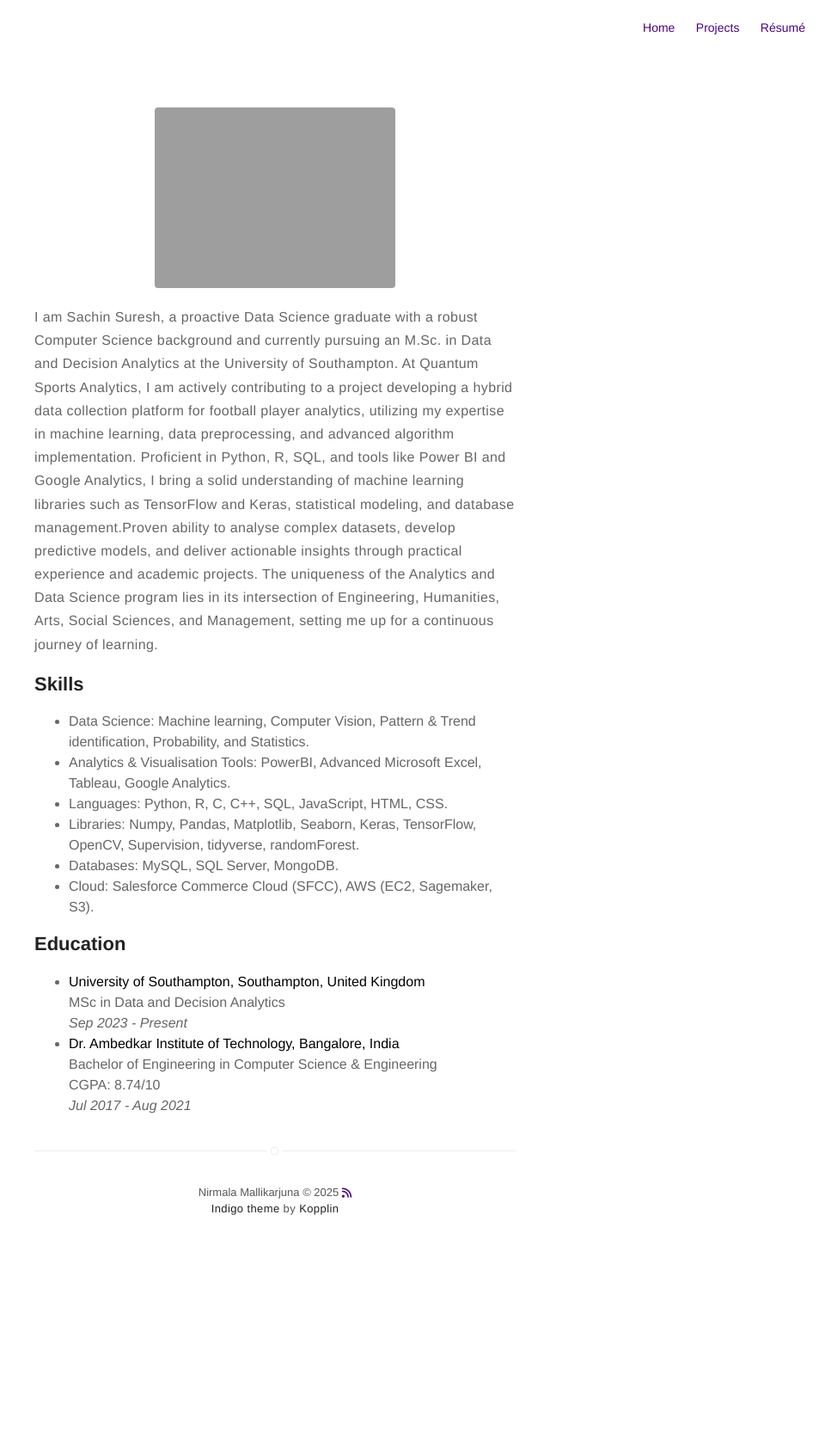
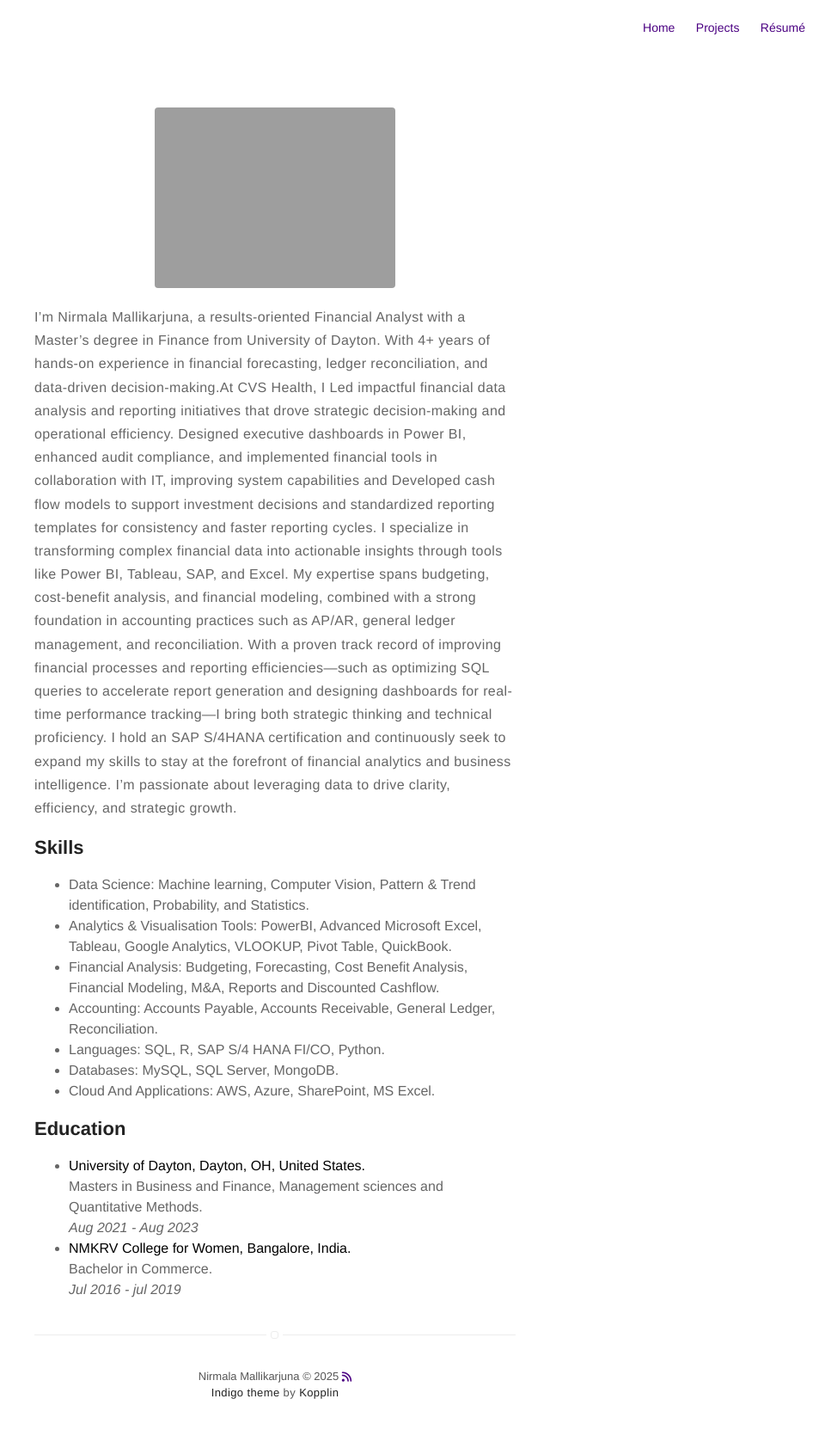
Before and after one commit to rahulbhattar/rahulbhattar.github.io, a Jekyll site: the page built from about.md, in a window 1280 px wide. Shown: the whole page at 86% size, without its empty margins (320-1280 px from the left). Built offline with Jekyll 4.4.1, drawn with Linux system fonts in a browser that asks for light colours; nearby versions of some CDN libraries; before the commit the page ends 1477 px from its top, so only the background shows below that.

Commit message:
about changes

```diff
--- a/about.md
+++ b/about.md
@@ -4,17 +4,22 @@ layout: page
 ---
 ![Profile Image]({% if site.external-image %}{{ site.picture }}{% else %}{{ site.url }}/{{ site.picture }}{% endif %})
 
-<p>I am Sachin Suresh, a proactive Data Science graduate with a robust Computer Science background and currently pursuing an M.Sc. in Data and Decision Analytics at the University of Southampton. At Quantum Sports Analytics, I am actively contributing to a project developing a hybrid data collection platform for football player analytics, utilizing my expertise in machine learning, data preprocessing, and advanced algorithm implementation. Proficient in Python, R, SQL, and tools like Power BI and Google Analytics, I bring a solid understanding of machine learning libraries such as TensorFlow and Keras, statistical modeling, and database management.Proven ability to analyse complex datasets, develop predictive models, and deliver actionable insights through practical experience and academic projects. The uniqueness of the Analytics and Data Science program lies in its intersection of Engineering, Humanities, Arts, Social Sciences, and Management, setting me up for a continuous journey of learning.</p>
+<p>I’m Nirmala Mallikarjuna, a results-oriented Financial Analyst with a Master’s degree in Finance from University of Dayton. With 4+ years of hands-on experience in financial forecasting, ledger reconciliation, and data-driven decision-making.At CVS Health, I Led impactful financial data analysis and reporting initiatives that drove strategic decision-making and operational efficiency. Designed executive dashboards in Power BI, enhanced audit compliance, and implemented financial tools in collaboration with IT, improving system capabilities and Developed cash flow models to support investment decisions and standardized reporting templates for consistency and faster reporting cycles. I specialize in transforming complex financial data into actionable insights through tools like Power BI, Tableau, SAP, and Excel. My expertise spans budgeting, cost-benefit analysis, and financial modeling, combined with a strong foundation in accounting practices such as AP/AR, general ledger management, and reconciliation.
+
+With a proven track record of improving financial processes and reporting efficiencies—such as optimizing SQL queries to accelerate report generation and designing dashboards for real-time performance tracking—I bring both strategic thinking and technical proficiency. I hold an SAP S/4HANA certification and continuously seek to expand my skills to stay at the forefront of financial analytics and business intelligence. I’m passionate about leveraging data to drive clarity, efficiency, and strategic growth.
+
+</p>
 
 <h2>Skills</h2>
 
 <ul class="skill-list">
 	<li>Data Science: Machine learning, Computer Vision, Pattern & Trend identification, Probability, and Statistics.</li>
-<li>Analytics & Visualisation Tools: PowerBI, Advanced Microsoft Excel, Tableau, Google Analytics.</li>
-<li>Languages: Python, R, C, C++, SQL, JavaScript, HTML, CSS.</li>
-<li>Libraries: Numpy, Pandas, Matplotlib, Seaborn, Keras, TensorFlow, OpenCV, Supervision, tidyverse, randomForest.</li>
+<li>Analytics & Visualisation Tools: PowerBI, Advanced Microsoft Excel, Tableau, Google Analytics, VLOOKUP, Pivot Table, QuickBook.</li>
+<li>Financial Analysis: Budgeting, Forecasting, Cost Benefit Analysis, Financial Modeling, M&A, Reports and Discounted Cashflow.</li>
+<li>Accounting: Accounts Payable, Accounts Receivable, General Ledger, Reconciliation.</li>
+<li>Languages: SQL, R, SAP S/4 HANA FI/CO, Python.</li>
 <li>Databases: MySQL, SQL Server, MongoDB.</li>
-<li>Cloud: Salesforce Commerce Cloud (SFCC), AWS (EC2, Sagemaker, S3).</li>
+<li>Cloud And Applications: AWS, Azure, SharePoint, MS Excel.</li>
 
 
 </ul>
@@ -22,11 +27,10 @@ layout: page
 <h2>Education</h2>
 
 <ul>
-	<li><strong>University of Southampton, Southampton, United Kingdom</strong><br>
-	MSc in Data and Decision Analytics<br>
-	<i>Sep 2023 - Present</i></li>
-	<li><strong>Dr. Ambedkar Institute of Technology, Bangalore, India</strong><br>
-	Bachelor of Engineering in Computer Science & Engineering<br>
-	CGPA: 8.74/10<br>
-	<i>Jul 2017 - Aug 2021</i></li>
+	<li><strong>University of Dayton, Dayton, OH, United States.</strong><br>
+	Masters in Business and Finance, Management sciences and Quantitative Methods.<br>
+	<i>Aug 2021 - Aug 2023</i></li>
+	<li><strong>NMKRV College for Women, Bangalore, India.</strong><br>
+	Bachelor in Commerce.<br>
+	<i>Jul 2016 - jul 2019</i></li>
 </ul>
```
